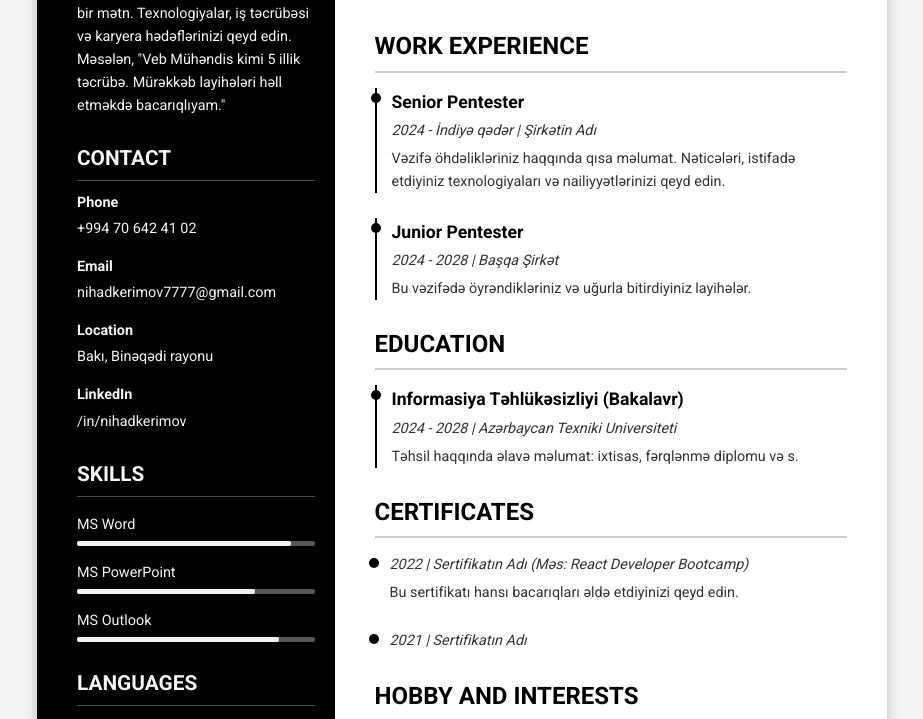
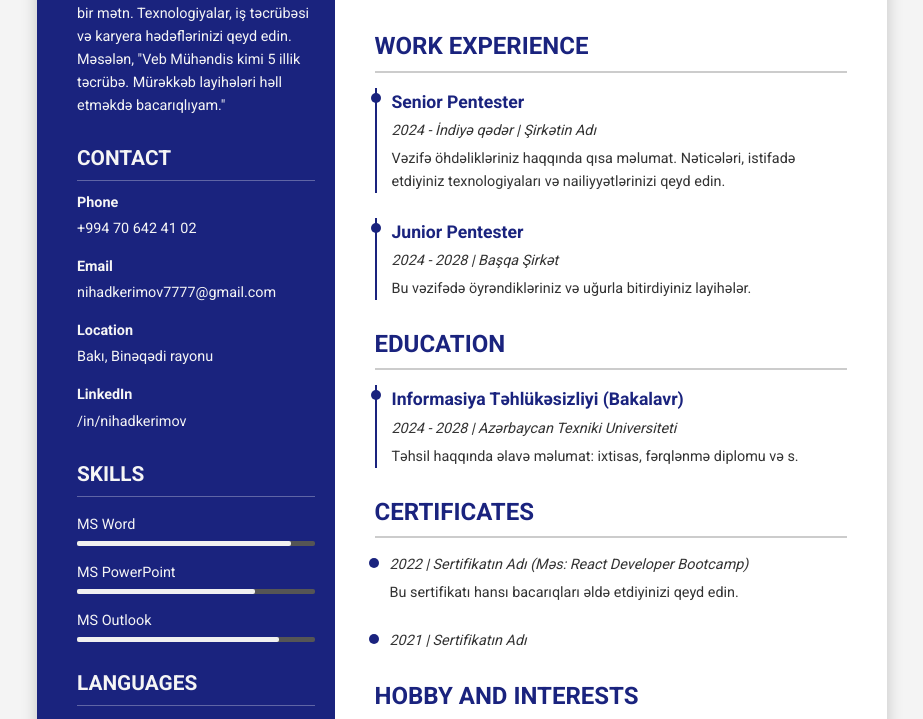
Before and after one commit to NihadKerimov7777/nihadkerimov.github.io, a plain HTML site: page index.html in a window 1280 px wide. Shown: the part 140-859 px from the top of the page, without its empty margins (178-1101 px from the left). Drawn offline with Linux system fonts and the light colour scheme.

Commit message:
Update index.html

```diff
--- a/index.html
+++ b/index.html
@@ -8,7 +8,7 @@
     <style>
         /* CSS Qaydaları */
         :root {
-            --primary-color: #000000; /* Əsas Qara Rəng */
+            --primary-color: #1a237e; /* Əsas Qara Rəng */
             --secondary-color: #007bff; /* Mavi Rəng (əsasən yoxdur, amma ehtiyac olsa) */
             --text-light: #f5f5f5; /* Ağ və Açıq Boz Rəng */
             --text-dark: #333;
@@ -35,7 +35,7 @@
         /* SOL SÜTUN - Qara Hissə */
         .sidebar {
             width: 35%;
-            background-color: var(--primary-color);
+            background-color: #1a237e;
             color: var(--text-light);
             padding: 40px 20px 40px 40px;
             box-sizing: border-box;
```
